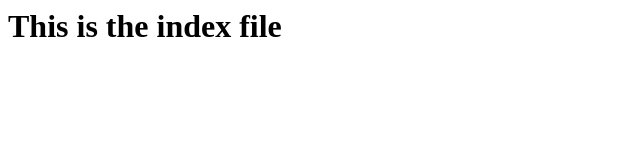
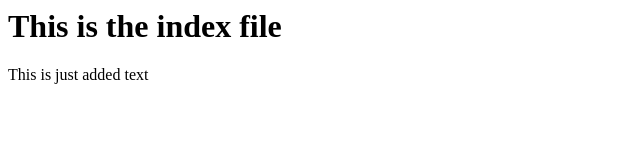
Before and after one commit to id8lab/git-and-githubs-fundementals-motethansen, a plain HTML site: page index.html in a window 1280 px wide. Shown: the whole page, without its empty margins (0-640 px from the left). Drawn offline with Linux system fonts and the light colour scheme.

Commit message:
Update index.html
Added a paragraph

```diff
--- a/index.html
+++ b/index.html
@@ -3,6 +3,7 @@
 <body>
 <h1>This is the index file
 </h1>
+<p> This is just added text</p>
 </body>
 
 </html>
```
